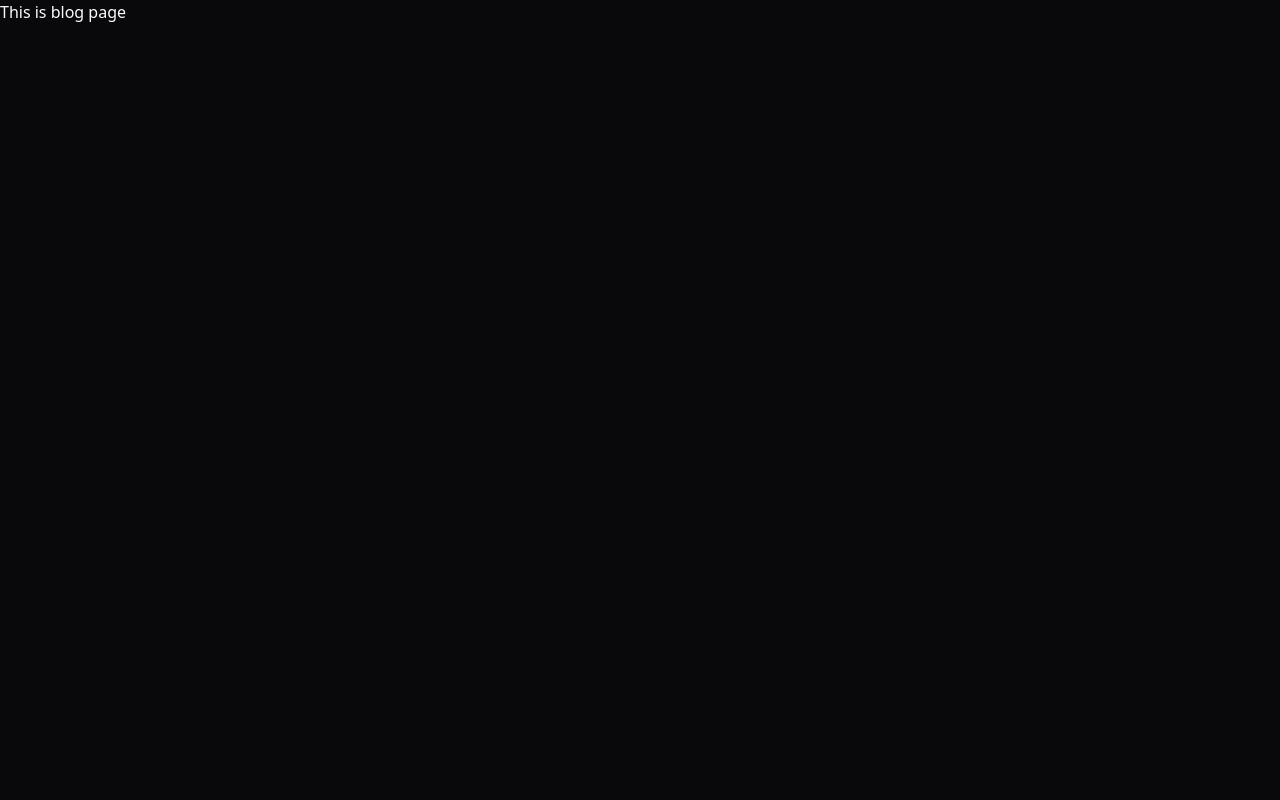
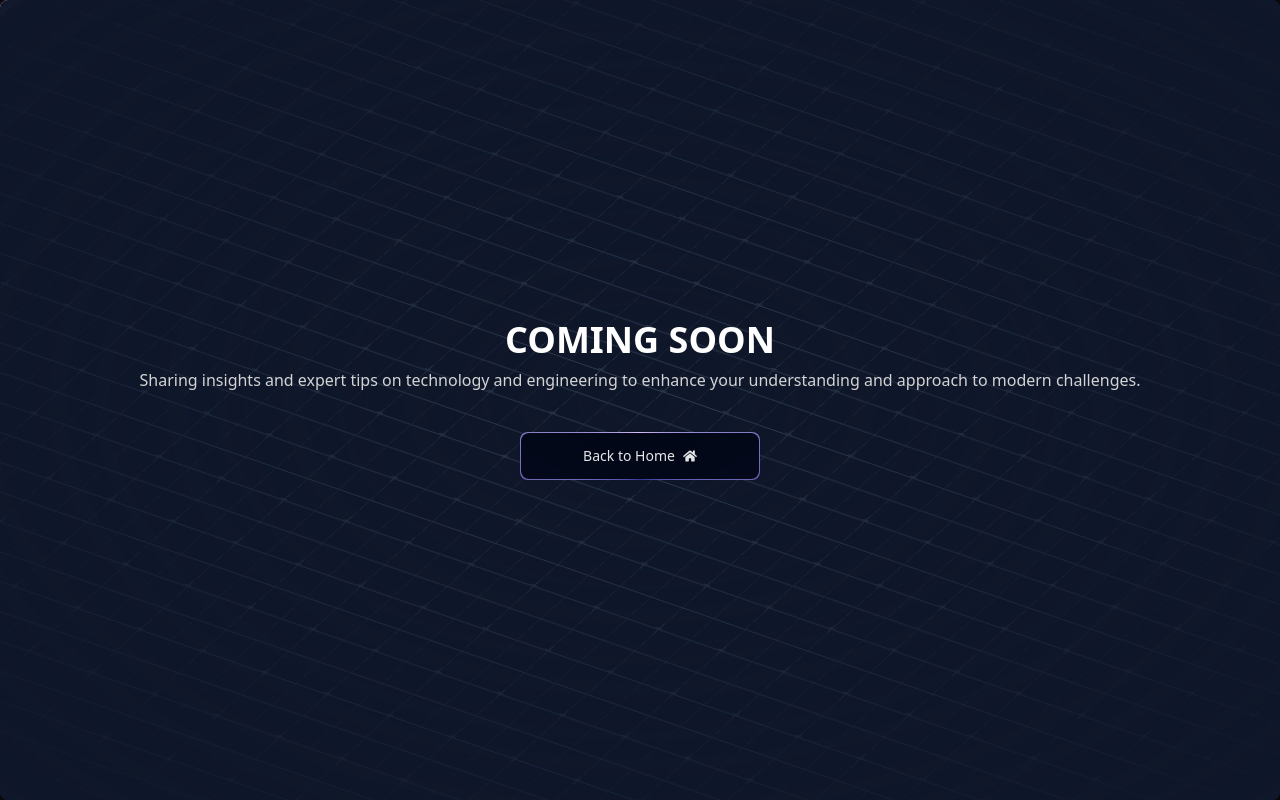
Before and after one commit to phongduong-dp/phongduong-portfolio, a Next.js app: page /blogs in a window 1280 px wide. Built offline with nearby package versions, Linux system fonts and the light colour scheme.

Commit message:
feat: add background for blogs page

```diff
--- a/app/blogs/page.tsx
+++ b/app/blogs/page.tsx
@@ -1,7 +1,13 @@
+'use client';
 import React from 'react';
+import { BackgroundBoxes } from '@/components/BlogsBackGround';
 
 const Blogs = () => {
-  return <div>This is blog page</div>;
+  return (
+    <div className="h-screen w-full">
+      <BackgroundBoxes />
+    </div>
+  );
 };
 
 export default Blogs;
--- /dev/null
+++ b/components/BlogsBackGround.tsx
@@ -0,0 +1,35 @@
+'use client';
+import React from 'react';
+import { BoxesCore } from '@/components/ui/BackGroundBoxes';
+import { cn } from '@/lib/utils';
+import MagicButton from '@/components/ui/MagicButton';
+import { FaHome } from 'react-icons/fa';
+
+export function BackgroundBoxes() {
+  return (
+    <div className="relative flex h-full w-full flex-col items-center justify-center overflow-hidden rounded-lg bg-slate-900">
+      <div className="pointer-events-none absolute inset-0 z-20 h-full w-full bg-slate-900 [mask-image:radial-gradient(transparent,white)]" />
+
+      <BoxesCore />
+      <h1
+        className={cn(
+          'relative z-20 text-xl font-bold uppercase text-white md:text-4xl'
+        )}
+      >
+        Coming Soon
+      </h1>
+      <p className="relative z-20 mt-2 text-center text-neutral-300">
+        Sharing insights and expert tips on technology and engineering to
+        enhance your understanding and approach to modern challenges.
+      </p>
+      <MagicButton
+        title="Back to Home"
+        position="right"
+        icon={<FaHome />}
+        handleClick={() => {
+          window.location.href = '/';
+        }}
+      />
+    </div>
+  );
+}
--- /dev/null
+++ b/components/ui/BackGroundBoxes.tsx
@@ -0,0 +1,76 @@
+'use client';
+import React from 'react';
+import { motion } from 'framer-motion';
+import { cn } from '@/lib/utils';
+
+export const BoxesCore = ({ className, ...rest }: { className?: string }) => {
+  const rows = new Array(150).fill(1);
+  const cols = new Array(100).fill(1);
+  let colors = [
+    '--sky-300',
+    '--pink-300',
+    '--green-300',
+    '--yellow-300',
+    '--red-300',
+    '--purple-300',
+    '--blue-300',
+    '--indigo-300',
+    '--violet-300',
+  ];
+  const getRandomColor = () => {
+    return colors[Math.floor(Math.random() * colors.length)];
+  };
+
+  return (
+    <div
+      style={{
+        transform: `translate(-40%,-60%) skewX(-48deg) skewY(14deg) scale(0.675) rotate(0deg) translateZ(0)`,
+      }}
+      className={cn(
+        'absolute -top-1/4 left-1/4 z-0 flex h-full w-full -translate-x-1/2 -translate-y-1/2 p-4',
+        className
+      )}
+      {...rest}
+    >
+      {rows.map((_, i) => (
+        <motion.div
+          key={`row` + i}
+          className="relative h-8 w-16 border-l border-slate-700"
+        >
+          {cols.map((_, j) => (
+            <motion.div
+              whileHover={{
+                backgroundColor: `var(${getRandomColor()})`,
+                transition: { duration: 0 },
+              }}
+              animate={{
+                transition: { duration: 2 },
+              }}
+              key={`col` + j}
+              className="relative h-8 w-16 border-r border-t border-slate-700"
+            >
+              {j % 2 === 0 && i % 2 === 0 ? (
+                <svg
+                  xmlns="http://www.w3.org/2000/svg"
+                  fill="none"
+                  viewBox="0 0 24 24"
+                  strokeWidth="1.5"
+                  stroke="currentColor"
+                  className="pointer-events-none absolute -left-[22px] -top-[14px] h-6 w-10 stroke-[1px] text-slate-700"
+                >
+                  <path
+                    strokeLinecap="round"
+                    strokeLinejoin="round"
+                    d="M12 6v12m6-6H6"
+                  />
+                </svg>
+              ) : null}
+            </motion.div>
+          ))}
+        </motion.div>
+      ))}
+    </div>
+  );
+};
+
+export const Boxes = React.memo(BoxesCore);
```
